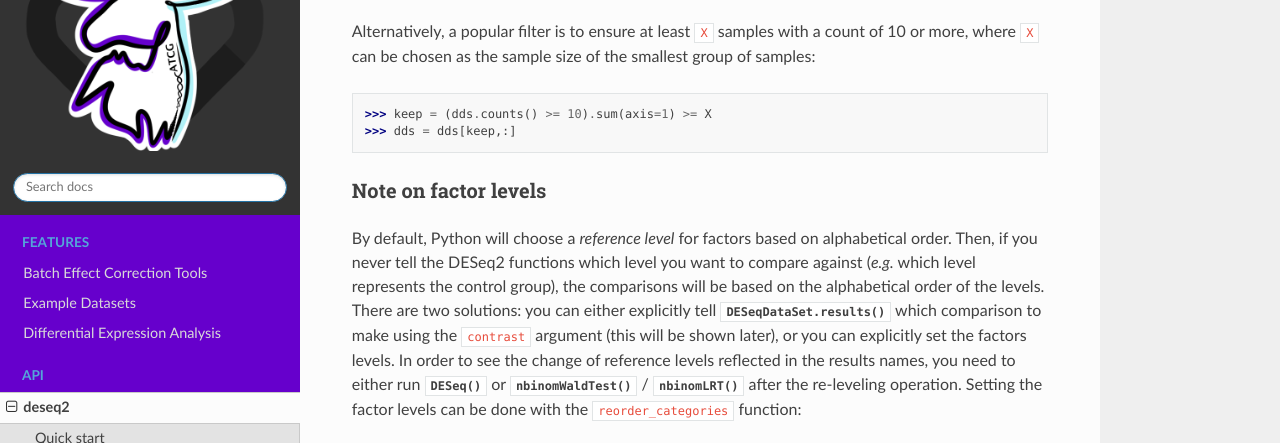
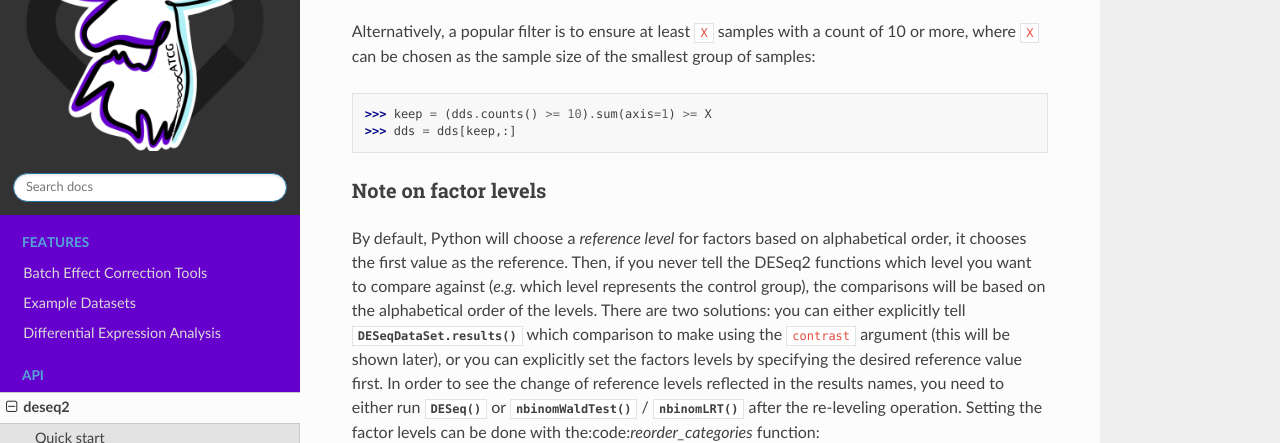
Before and after one commit to epigenelabs/inmoose, a Sphinx documentation site: the page built from docs/source/deseq.rst, in a window 1280 px wide and 900 px high, scrolled down 4520 px, cut to the strip 29-472 px from the top of the window. Built offline with Sphinx 7.4.7 and the Read the Docs theme 3.1.0, drawn with Linux system fonts in a browser that asks for light colours; the version number is read from the project's files by our own code.

Commit message:
add more info in deseq2 doc Note on factor levels

```diff
--- a/docs/source/deseq.rst
+++ b/docs/source/deseq.rst
@@ -255,16 +255,17 @@ Note on factor levels
 ---------------------
 
 By default, Python will choose a *reference level* for factors based on
-alphabetical order. Then, if you never tell the DESeq2 functions which level you
-want to compare against (*e.g.* which level represents the control group), the
-comparisons will be based on the alphabetical order of the levels. There are two
+alphabetical order, it chooses the first value as the reference. Then, if you
+never tell the DESeq2 functions which level you want to compare against
+(*e.g.* which level represents the control group), the comparisons will
+be based on the alphabetical order of the levels. There are two
 solutions: you can either explicitly tell :meth:`.DESeqDataSet.results` which
 comparison to make using the :code:`contrast` argument (this will be shown
-later), or you can explicitly set the factors levels. In order to see the change
-of reference levels reflected in the results names, you need to either run
-:func:`DESeq` or :func:`nbinomWaldTest` / :func:`nbinomLRT` after the
-re-leveling operation.  Setting the factor levels can be done with the
-:code:`reorder_categories` function:
+later), or you can explicitly set the factors levels by specifying the desired
+reference value first. In order to see the change of reference levels reflected
+in the results names, you need to either run :func:`DESeq` or
+:func:`nbinomWaldTest` / :func:`nbinomLRT` after the re-leveling operation.
+Setting the factor levels can be done with the:code:`reorder_categories` function:
 
 .. repl::
 
```
Also changed, not shown: CHANGELOG.md (+1 -0 lines).
